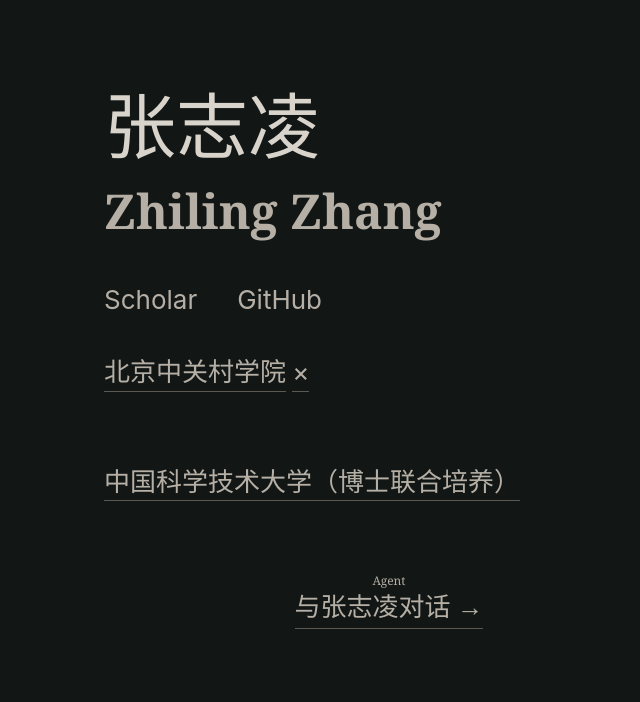
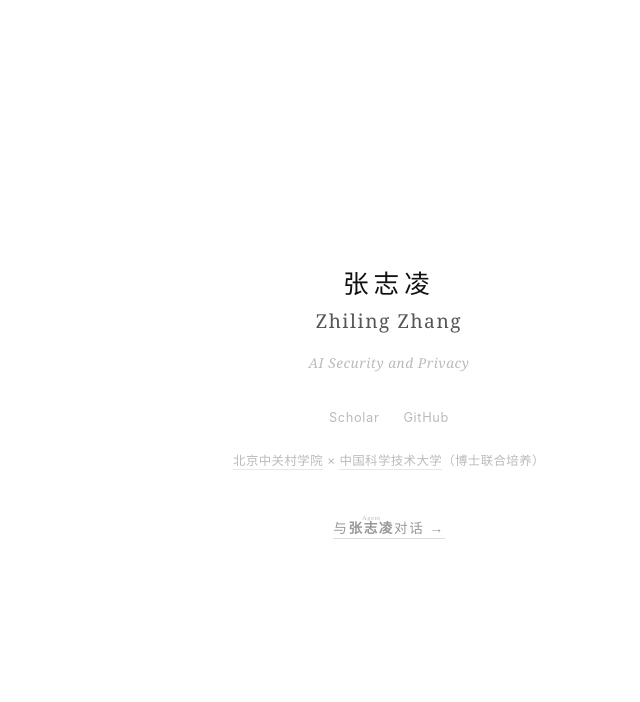
Before and after one commit to zhilingz/zhilingz.github.io, a plain HTML site: page index.html in a window 1280 px wide. Shown: the whole page, without its empty margins (251-891 px from the left). Drawn offline with Linux system fonts and the light colour scheme.

Commit message:
style: match minimal homepage format

```diff
--- a/index.html
+++ b/index.html
@@ -3,104 +3,118 @@
 <head>
 <meta charset="utf-8">
 <meta name="viewport" content="width=device-width, initial-scale=1">
-  <title>张志凌 Zhiling Zhang</title>
-  <meta name="description" content="张志凌 Zhiling Zhang">
+<title>Zhiling Zhang</title>
 <style>
-    :root {
-      --bg: #121716;
-      --text: #d8d4cc;
-      --muted: #b5afa6;
-      --line: #5c5952;
+  * { margin: 0; padding: 0; box-sizing: border-box; }
+  body {
+    font-family: -apple-system, "Helvetica Neue", "Segoe UI", Arial, sans-serif;
+    background: #fff;
+    color: #222;
+    min-height: 100vh;
+    display: flex;
+    flex-direction: column;
+    align-items: center;
+    justify-content: center;
+    -webkit-font-smoothing: antialiased;
   }
-    * { box-sizing: border-box; }
-    body {
-      margin: 0;
-      min-height: 100vh;
-      background: var(--bg);
-      color: var(--text);
-      font: 24px/1.65 Georgia, "Times New Roman", "Noto Serif SC", serif;
+  .container {
+    text-align: center;
+    padding: 2rem;
+    flex: 1;
+    display: flex;
+    flex-direction: column;
+    align-items: center;
+    justify-content: center;
   }
-    main {
-      width: min(570px, calc(100% - 48px));
-      margin: 0 auto;
-      padding: 84px 0 70px;
+  .name-cn {
+    font-family: "Songti SC", "STSong", "SimSun", serif;
+    font-size: 1.6rem;
+    font-weight: 400;
+    color: #111;
+    letter-spacing: 0.2em;
   }
-    h1 {
-      margin: 0;
-      font-size: clamp(3rem, 10vw, 4.5rem);
-      line-height: 1.15;
+  .name-en {
+    font-family: Georgia, "Times New Roman", serif;
+    font-size: 1.2rem;
     font-weight: 400;
-      letter-spacing: 0;
+    color: #555;
+    margin-top: 0.4rem;
+    letter-spacing: 0.08em;
   }
-    .en {
-      margin: 4px 0 32px;
-      color: var(--muted);
-      font-size: clamp(2rem, 6vw, 3rem);
-      font-weight: 700;
-      letter-spacing: 0;
+  .role {
+    font-family: Georgia, "Times New Roman", serif;
+    font-size: 0.85rem;
+    font-style: italic;
+    color: #bbb;
+    margin-top: 1.2rem;
+    margin-bottom: 2.4rem;
+    letter-spacing: 0.04em;
   }
   .links {
     display: flex;
-      gap: 40px;
-      margin: 0 0 34px;
-      font: 26px/1.4 -apple-system, BlinkMacSystemFont, "Segoe UI", sans-serif;
+    gap: 1.5rem;
+    justify-content: center;
   }
-    a {
-      color: var(--muted);
+  .links a {
+    color: #bbb;
     text-decoration: none;
+    font-family: -apple-system, "Helvetica Neue", "Segoe UI", sans-serif;
+    font-size: 0.8rem;
+    letter-spacing: 0.05em;
+    transition: color 0.2s;
   }
-    a:hover { color: var(--text); }
+  .links a:hover { color: #555; }
   .affiliation {
-      display: inline-block;
-      margin: 0 0 70px;
-      border-bottom: 1px solid var(--line);
-      color: var(--muted);
-      font: 26px/1.4 -apple-system, BlinkMacSystemFont, "Segoe UI", sans-serif;
+    margin-top: 1.6rem;
+    font-size: 0.78rem;
+    color: #bbb;
+    letter-spacing: 0.03em;
   }
-    .agent {
-      width: fit-content;
-      margin: 0 auto;
-      color: var(--muted);
-      text-align: center;
+  .affiliation a {
+    color: #bbb;
+    text-decoration: none;
+    border-bottom: 1px solid #e8e8e8;
+    padding-bottom: 1px;
+    transition: color 0.2s, border-color 0.2s;
   }
-    .agent small {
-      display: block;
-      margin-bottom: -6px;
-      font-size: 12px;
-      letter-spacing: 0;
+  .affiliation a:hover {
+    color: #666;
+    border-color: #999;
   }
-    .agent a {
-      display: inline-block;
-      border-bottom: 1px solid var(--line);
-      font-size: 26px;
+  .chat { margin-top: 2.8rem; }
+  .chat a {
+    color: #999;
+    text-decoration: none;
+    font-family: "Songti SC", "STSong", "SimSun", serif;
+    font-size: 0.85rem;
+    letter-spacing: 0.12em;
+    border-bottom: 1px solid #ddd;
+    padding-bottom: 2px;
+    transition: color 0.2s, border-color 0.2s;
   }
-    @media (max-width: 560px) {
-      body { font-size: 20px; }
-      main { width: min(100% - 32px, 570px); padding-top: 58px; }
-      .links { gap: 24px; font-size: 22px; }
-      .affiliation { font-size: 21px; }
-      .agent a { font-size: 23px; }
+  .chat a:hover {
+    color: #444;
+    border-color: #999;
+  }
+  .chat ruby rt {
+    font-size: 0.5em;
+    color: #bbb;
+    letter-spacing: 0.06em;
+    font-weight: 400;
   }
 </style>
 </head>
 <body>
-  <main>
-    <h1>张志凌</h1>
-    <p class="en">Zhiling Zhang</p>
-
-    <nav class="links" aria-label="links">
-      <a href="https://scholar.google.com/citations?user=A_vVS4gAAAAJ">Scholar</a>
-      <a href="https://github.com/zhilingz">GitHub</a>
-    </nav>
-
-    <a class="affiliation" href="https://www.bza.edu.cn/">北京中关村学院</a>
-    <span class="affiliation">×</span>
-    <a class="affiliation" href="https://www.ustc.edu.cn/">中国科学技术大学（博士联合培养）</a>
-
-    <div class="agent">
-      <small>Agent</small>
-      <a href="/chat/">与张志凌对话 →</a>
+<div class="container">
+  <div class="name-cn">张志凌</div>
+  <div class="name-en">Zhiling Zhang</div>
+  <div class="role">AI Security and Privacy</div>
+  <div class="links">
+    <a href="https://scholar.google.com/citations?user=A_vVS4gAAAAJ" target="_blank">Scholar</a>
+    <a href="https://github.com/zhilingz" target="_blank">GitHub</a>
   </div>
-  </main>
+  <div class="affiliation"><a href="https://www.bza.edu.cn/" target="_blank">北京中关村学院</a> × <a href="https://www.ustc.edu.cn/" target="_blank">中国科学技术大学</a>（博士联合培养）</div>
+  <div class="chat"><a href="/chat/">与<ruby><strong>张志凌</strong><rt>Agent</rt></ruby>对话 →</a></div>
+</div>
 </body>
 </html>
```
Lines whose indentation alone changed are shown as unchanged.
